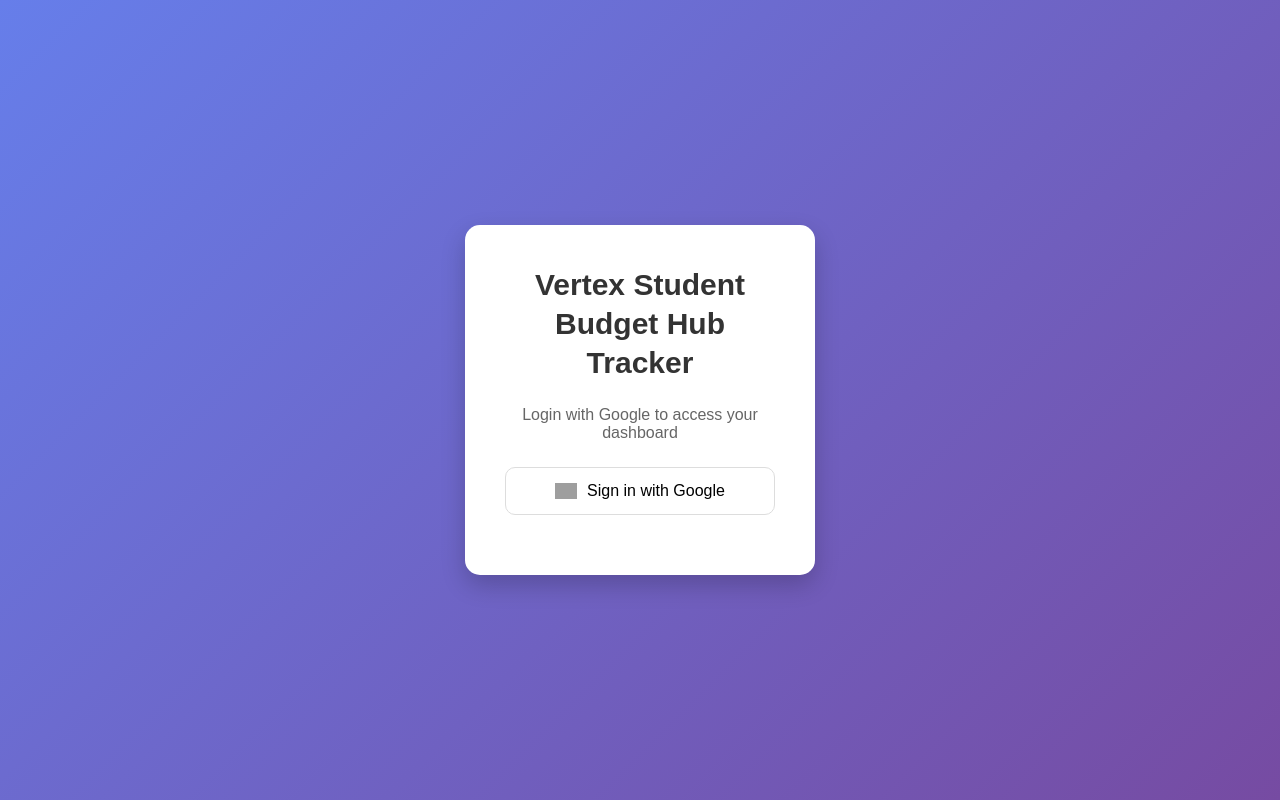
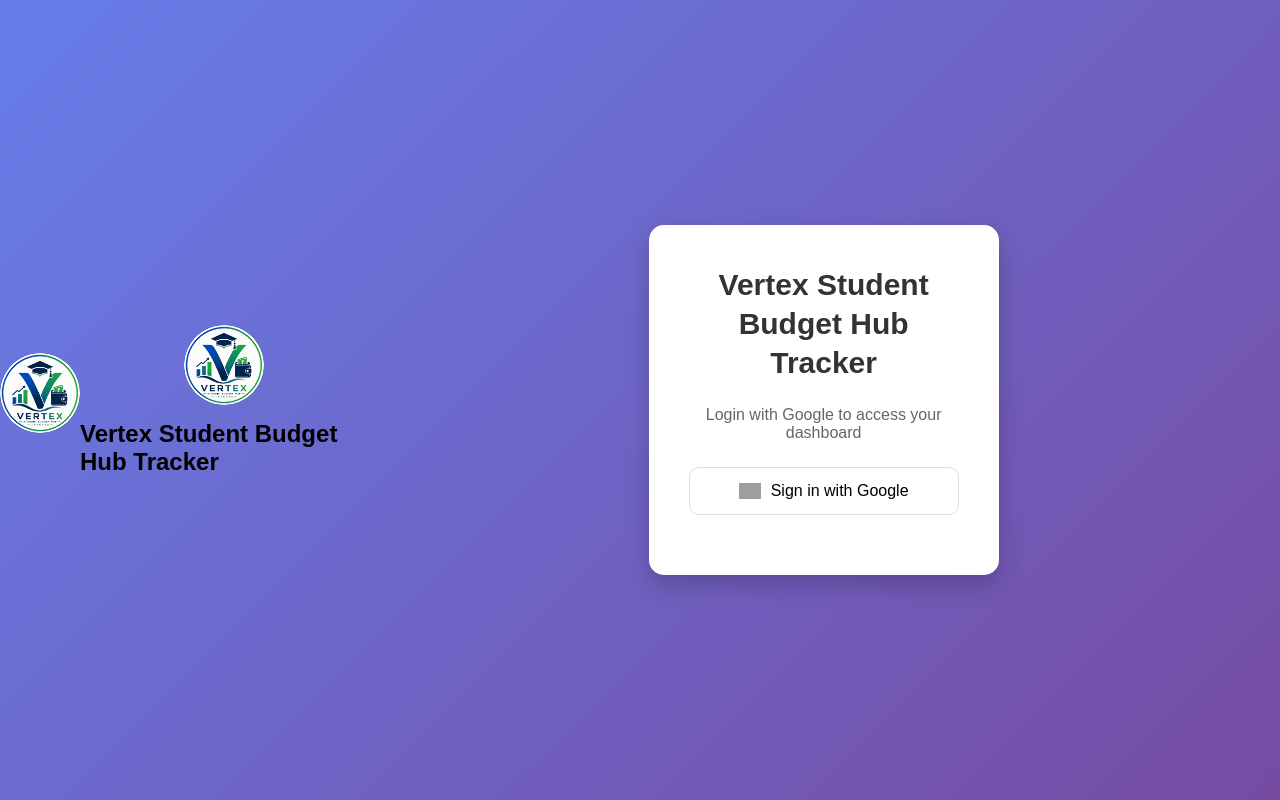
Before and after one commit to sohilkms09-cloud/Vertex-Student-Budget-Hub-Tracker, a plain HTML site: page index.html in a window 1280 px wide. Drawn offline with Linux system fonts and the light colour scheme; grey boxes are pictures that could not be loaded.

Commit message:
Placed logo on the login page

```diff
--- a/index.html
+++ b/index.html
@@ -14,6 +14,11 @@
   <script type="module" src="login.js"></script>
 </head>
 <body>
+  <img src="favicon.png" alt="Vertex Logo" class="login-logo">
+  <div class="glass-container"> <img src="favicon.png" alt="Vertex Logo" class="login-logo">
+
+    <h2>Vertex Student Budget Hub Tracker</h2>
+    </div>
 
   <div class="container">
     <div class="login-box">
--- a/login.css
+++ b/login.css
@@ -1,3 +1,11 @@
+.login-logo {
+    width: 80px;          /* Controls how wide the logo is */
+    height: 80px;         /* Controls how tall the logo is */
+    display: block;       /* Allows centering */
+    margin: 0 auto 15px;  /* Centers it horizontally and adds space below it */
+    border-radius: 50%;   /* Ensures it stays perfectly circular */
+    object-fit: cover;    /* Prevents the image from stretching */
+}
 *{
     margin:0;
     padding:0;
```
